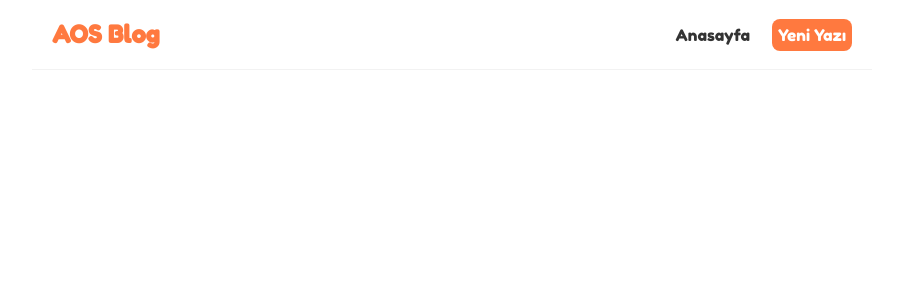
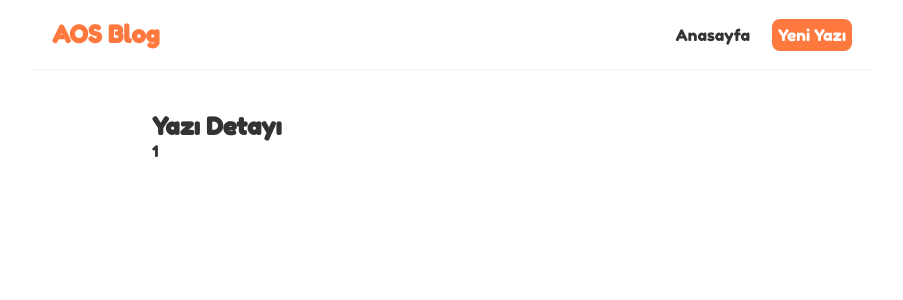
Before and after one commit to eerzik/temel-react-app, a React (Create React App) app: page /blogs/1 in a window 1280 px wide. Shown: the top 300 px of the page, without its empty margins (188-1091 px from the left). Built offline with nearby package versions, Linux system fonts and the light colour scheme.

Commit message:
Route Parametreleri

```diff
--- a/src/App.js
+++ b/src/App.js
@@ -2,6 +2,7 @@
 import AnaSayfa from "./Home";
 import { BrowserRouter as Router, Route, Routes } from 'react-router-dom'
 import Create from "./Create";
+import BlogDetails from "./BlogDetails";
 function App() {
 
   return (
@@ -12,6 +13,9 @@
           <Routes>
             <Route path="/" element={<AnaSayfa />}></Route>
             <Route path="/create" element={<Create />}></Route>
+
+            <Route path="/blogs/:id" element={<BlogDetails />}></Route>
+
           </Routes>
 
         </div>
--- /dev/null
+++ b/src/BlogDetails.js
@@ -0,0 +1,16 @@
+import { useParams } from 'react-router-dom'
+
+const BlogDetails = () => {
+
+    const { id } = useParams();
+
+    return (
+        <div className="blog-details">
+            <h2>Yazı Detayı</h2>
+            <p>{id}</p>
+        </div>
+
+    );
+}
+
+export default BlogDetails;
--- a/src/BlogList.js
+++ b/src/BlogList.js
@@ -1,15 +1,18 @@
 import React from 'react';
+import { Link } from 'react-router-dom'
 
-const BlogList = ({bloglar,baslik}) => {
+const BlogList = ({ bloglar, baslik }) => {
 
 
     return (
         <div className="home">
-            <h2 style={{color:'#ff793f'}} >{baslik}</h2>
+            <h2 style={{ color: '#ff793f' }} >{baslik}</h2>
             {bloglar.map((blog) => (
                 <div className="blog-preview" key={blog.id}>
-                    <h2>{blog.ad}</h2>
-                    <p>Yazının yazarı : {blog.yazar}</p>
+                    <Link to={`/blogs/${blog.id}`}>
+                        <h2>{blog.ad}</h2>
+                        <p>Yazının yazarı : {blog.yazar}</p>
+                    </Link>
 
                 </div>
             ))
--- a/src/Navbar.js
+++ b/src/Navbar.js
@@ -5,8 +5,6 @@
         <nav className="navbar">
             <h1>AOS Blog</h1>
             <div className="link">
-
-
                 <Link to="/">Anasayfa</Link>
                 <Link to="/create" style={{
                     color:'white',
--- a/src/index.css
+++ b/src/index.css
@@ -60,3 +60,6 @@
   font-size: 50px;
   color:crimson;
 }
+.blog-preview a{
+  text-decoration: none;
+}
```
